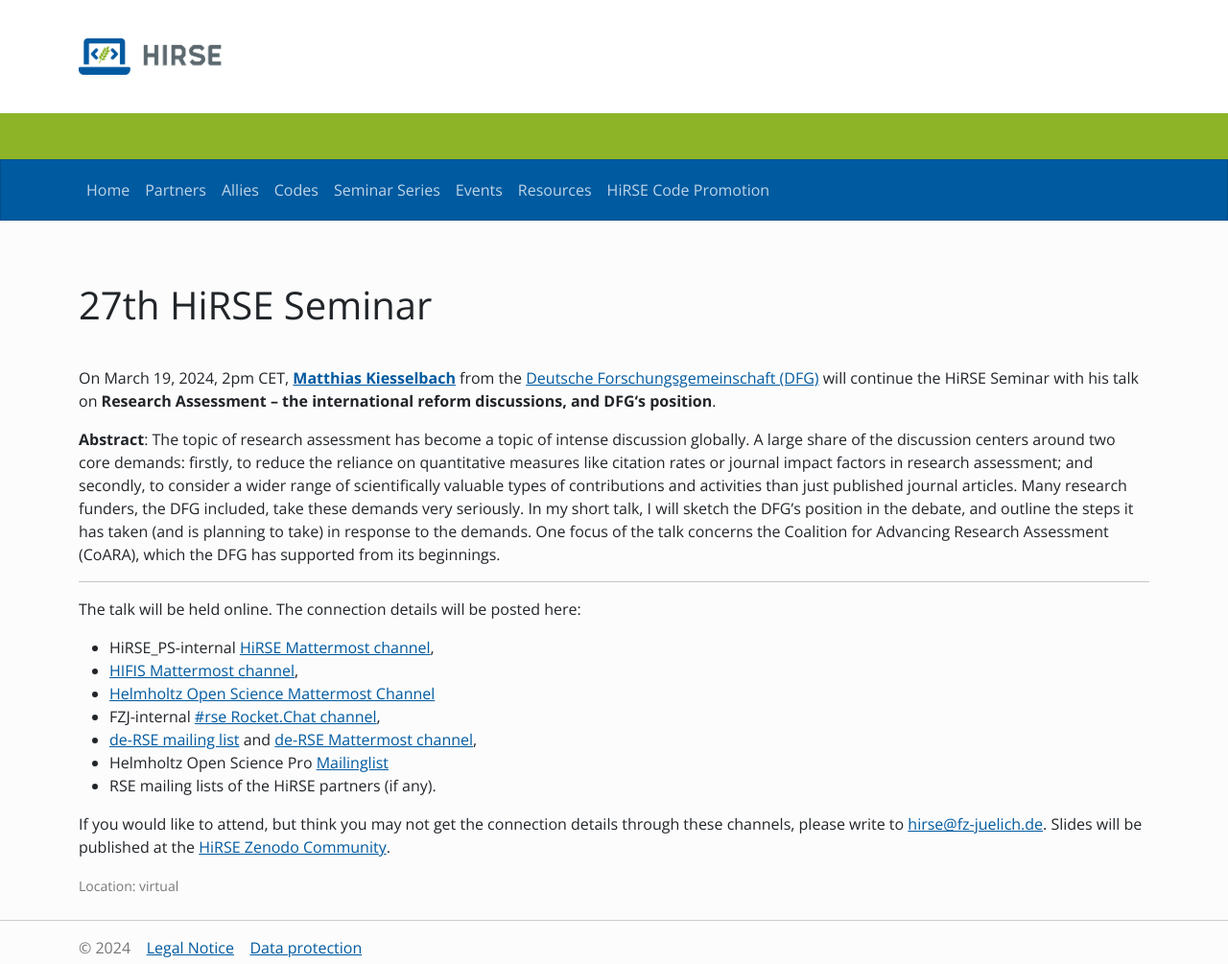
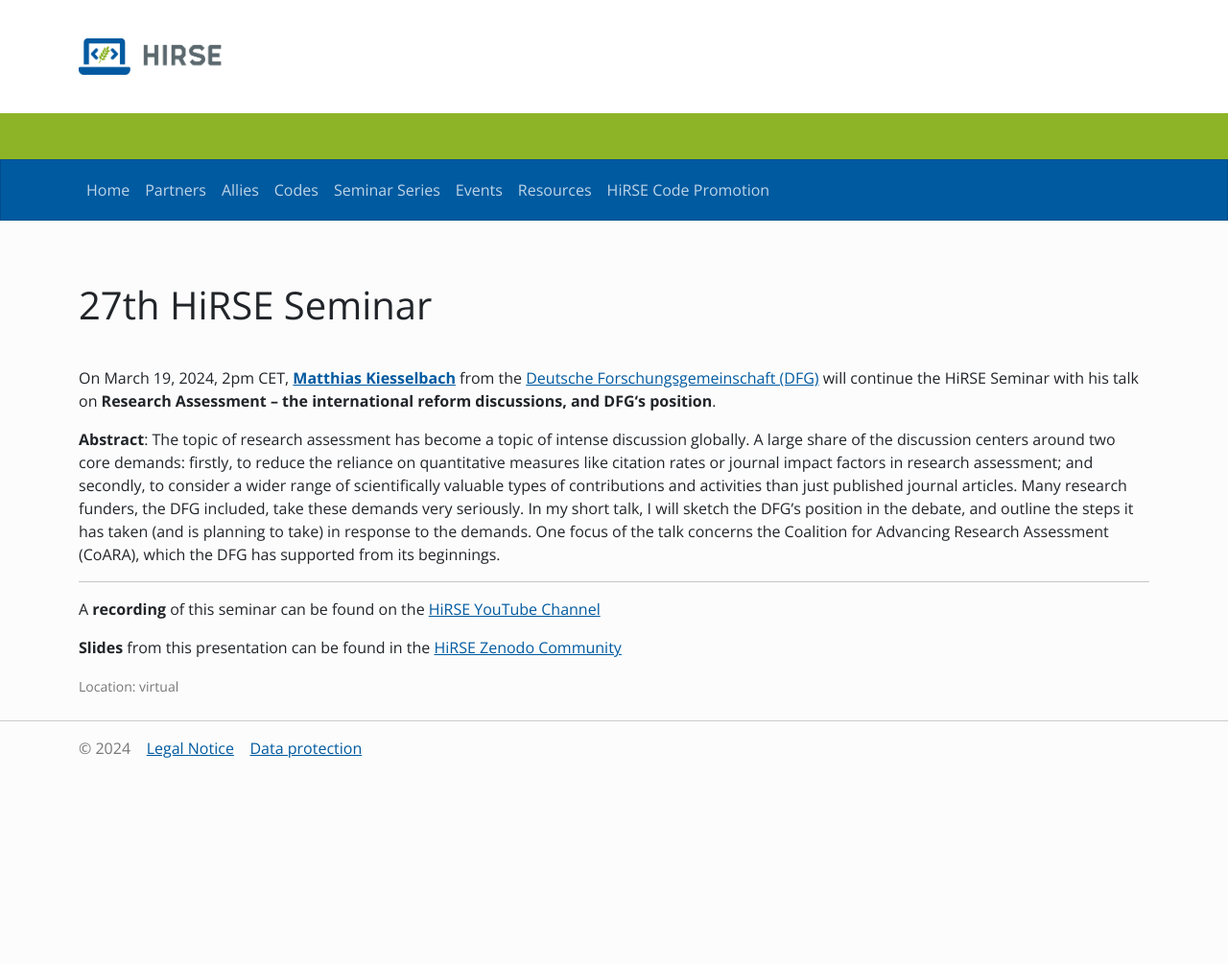
Before and after one commit to Helmholtz-HiRSE/helmholtz-hirse.github.io, a Jekyll site: the page built from _series/2024_03_19-seminar_27.md, in a window 1280 px wide. Shown: the whole page at 96% size. Built offline with Jekyll 4.4.1, drawn with Linux system fonts in a browser that asks for light colours; nearby versions of some CDN libraries; after the commit the page ends 900 px from its top, so only the background shows below that.

Commit message:
Update 2024_03_19-seminar_27.md

```diff
--- a/_series/2024_03_19-seminar_27.md
+++ b/_series/2024_03_19-seminar_27.md
@@ -13,15 +13,6 @@
 The topic of research assessment has become a topic of intense discussion globally. A large share of the discussion centers around two core demands: firstly, to reduce the reliance on quantitative measures like citation rates or journal impact factors in research assessment; and secondly, to consider a wider range of scientifically valuable types of contributions and activities than just published journal articles. Many research funders, the DFG included, take these demands very seriously. In my short talk, I will sketch the DFG’s position in the debate, and outline the steps it has taken (and is planning to take) in response to the demands. One focus of the talk concerns the Coalition for Advancing Research Assessment (CoARA), which the DFG has supported from its beginnings.
 
 ***
+A **recording** of this seminar can be found on the [HiRSE YouTube Channel](https://www.youtube.com/watch?v=TE5vKch3FBc)
 
-The talk will be held online. The connection details will be posted here:
-
-* HiRSE_PS-internal [HiRSE Mattermost channel](https://mattermost.hzdr.de/hirse),
-* [HIFIS Mattermost channel](https://mattermost.hzdr.de/hifis),
-* [Helmholtz Open Science Mattermost Channel](https://mattermost.hzdr.de/open-science)
-* FZJ-internal [#rse Rocket.Chat channel](https://chat.fz-juelich.de/channel/rse),
-* [de-RSE mailing list](https://de-rse.org/de/join.html) and [de-RSE Mattermost channel](https://chat.gwdg.de/channel/derse),
-* Helmholtz Open Science Pro [Mailinglist](https://os.helmholtz.de/en/newsroom/mailing-list/)
-* RSE mailing lists of the HiRSE partners (if any).
-
-If you would like to attend, but think you may not get the connection details through these channels, please write to [hirse@fz-juelich.de](mailto:hirse@fz-juelich.de). Slides will be published at the [HiRSE Zenodo Community](https://zenodo.org/communities/hirse/).
+**Slides** from this presentation can be found in the [HiRSE Zenodo Community](https://zenodo.org/records/10853010)
```
